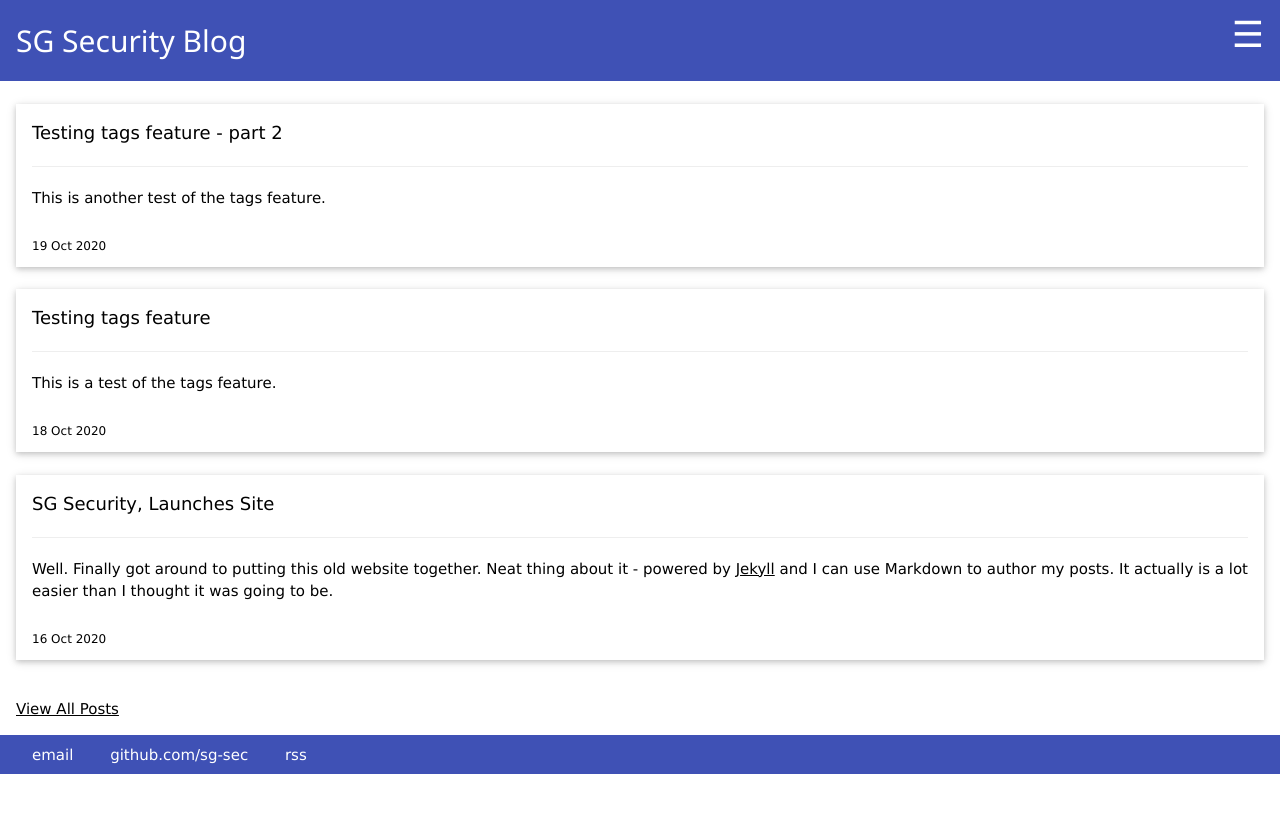
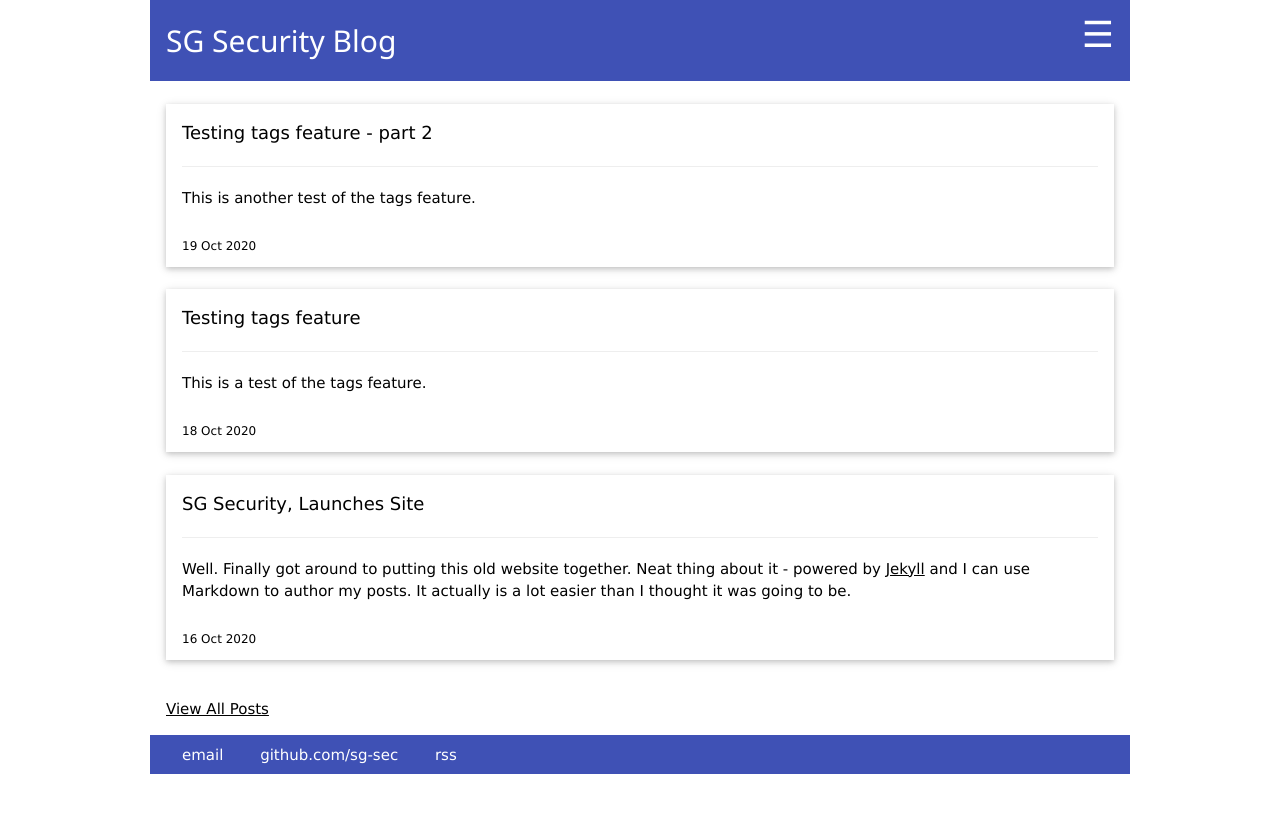
Before and after one commit to sg-sec/sg-sec.github.io, a Jekyll site: the page built from index.html, in a window 1280 px wide. Shown: the top 813 px of the page. Built offline with Jekyll 4.4.1, drawn with Linux system fonts in a browser that asks for light colours.

Commit message:
Update default.html

```diff
--- a/_layouts/default.html
+++ b/_layouts/default.html
@@ -6,7 +6,7 @@
                         <link rel="stylesheet" type="text/css" href="/css/W3.css">
                         <link rel="stylesheet" type="text/css" href="/css/sgsec.css">
 		</head>
-		<body>
+		<body class="w3-content">
                         <nav class="w3-sidebar w3-bar-block w3-card w3-animate-right" style="display:none;right:0;" id="mySidebar">
                                 <a href="javascript:void(0)" onclick="w3_close()" class="w3-button w3-black w3-right">&times;</a><br>
                                 <a class="w3-bar-item w3-button" href="/">Home</a>
```
